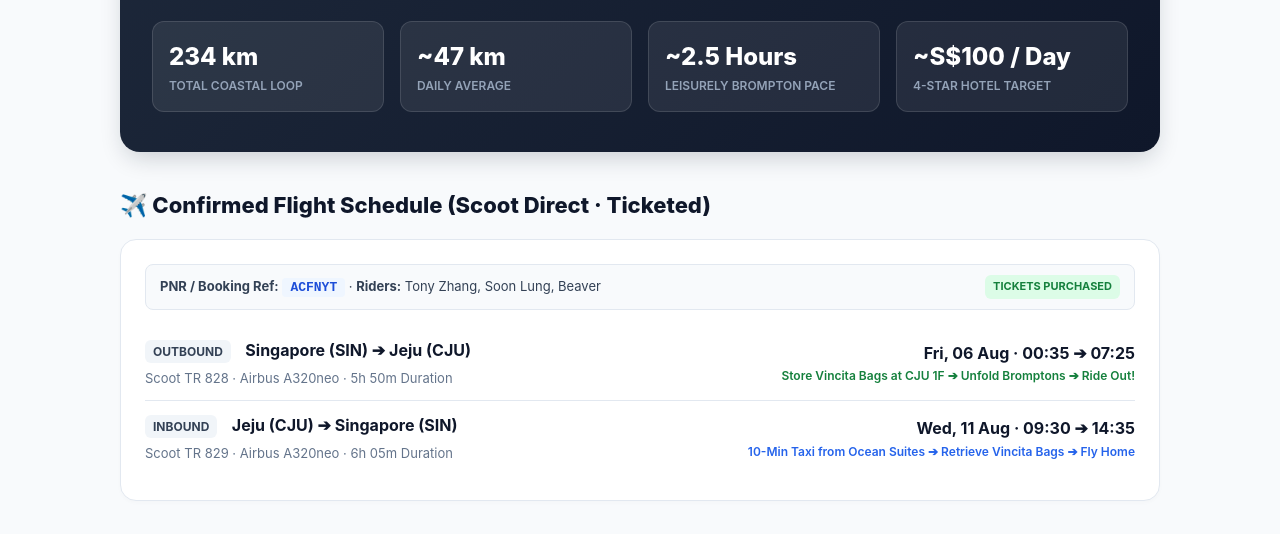
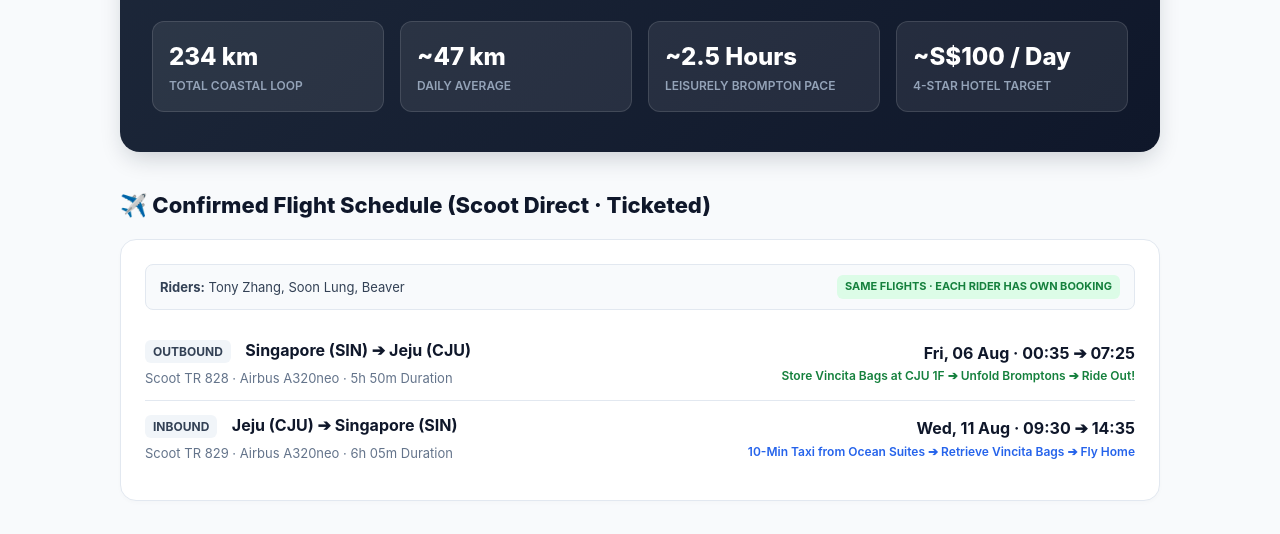
Before and after one commit to tianshuozhang89/gg_seumnida, a plain HTML site: page index.html in a window 1280 px wide. Shown: the part 249-783 px from the top of the page. Drawn offline with Linux system fonts and the light colour scheme.

Commit message:
Remove booking reference; each rider has own booking

```diff
--- a/index.html
+++ b/index.html
@@ -249,8 +249,8 @@
     <div class="section-title">✈️ Confirmed Flight Schedule (Scoot Direct · Ticketed)</div>
     <div class="flights-card">
       <div style="background: #F8FAFC; border: 1px solid var(--border); border-radius: 8px; padding: 10px 14px; margin-bottom: 16px; font-size: 13px; color: #334155; display: flex; justify-content: space-between; align-items: center; flex-wrap: wrap; gap: 8px;">
-        <div><strong>PNR / Booking Ref:</strong> <code style="background: #EFF6FF; color: #1D4ED8; padding: 2px 8px; border-radius: 4px; font-weight: 700;">ACFNYT</code> · <strong>Riders:</strong> Tony Zhang, Soon Lung, Beaver</div>
-        <span style="background: #DCFCE7; color: #15803D; font-weight: 700; font-size: 11px; padding: 3px 8px; border-radius: 6px;">TICKETS PURCHASED</span>
+        <div><strong>Riders:</strong> Tony Zhang, Soon Lung, Beaver</div>
+        <span style="background: #DCFCE7; color: #15803D; font-weight: 700; font-size: 11px; padding: 3px 8px; border-radius: 6px;">SAME FLIGHTS · EACH RIDER HAS OWN BOOKING</span>
       </div>
       <div class="flight-row">
         <div>
```
